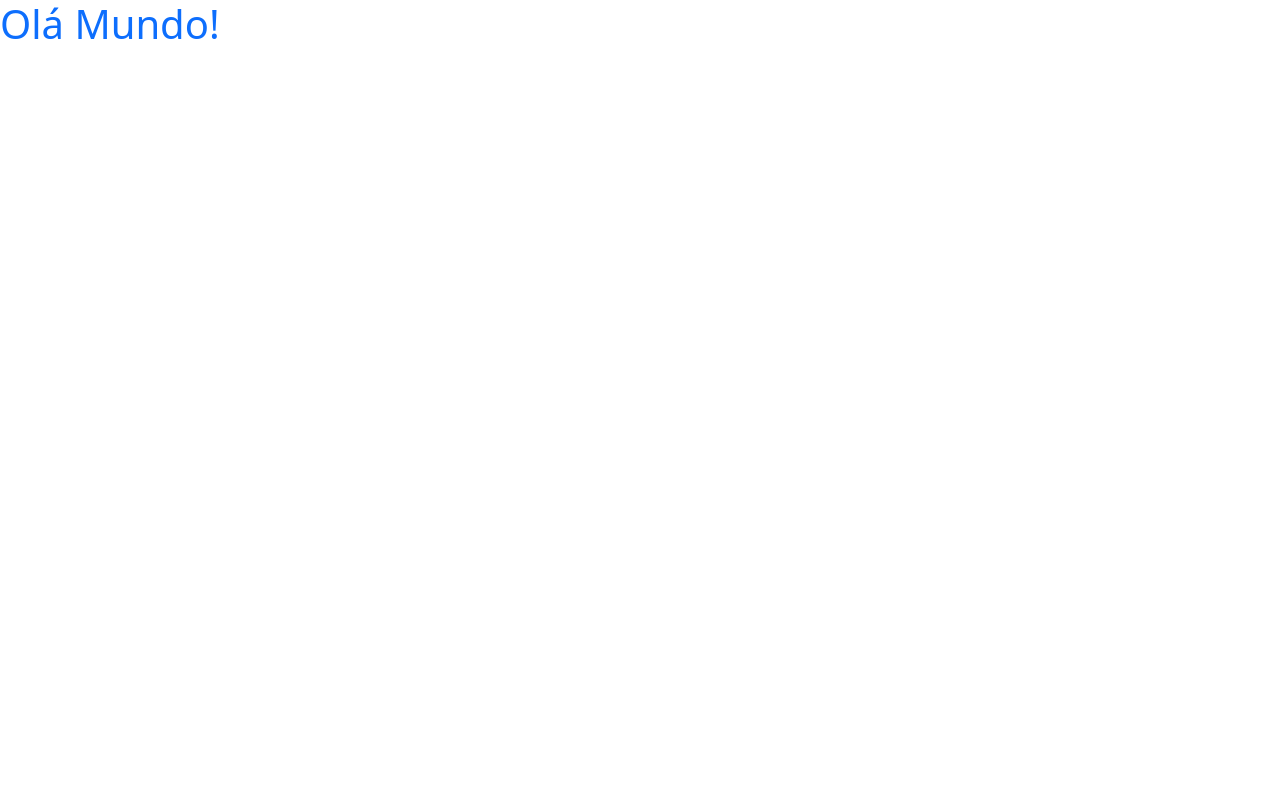
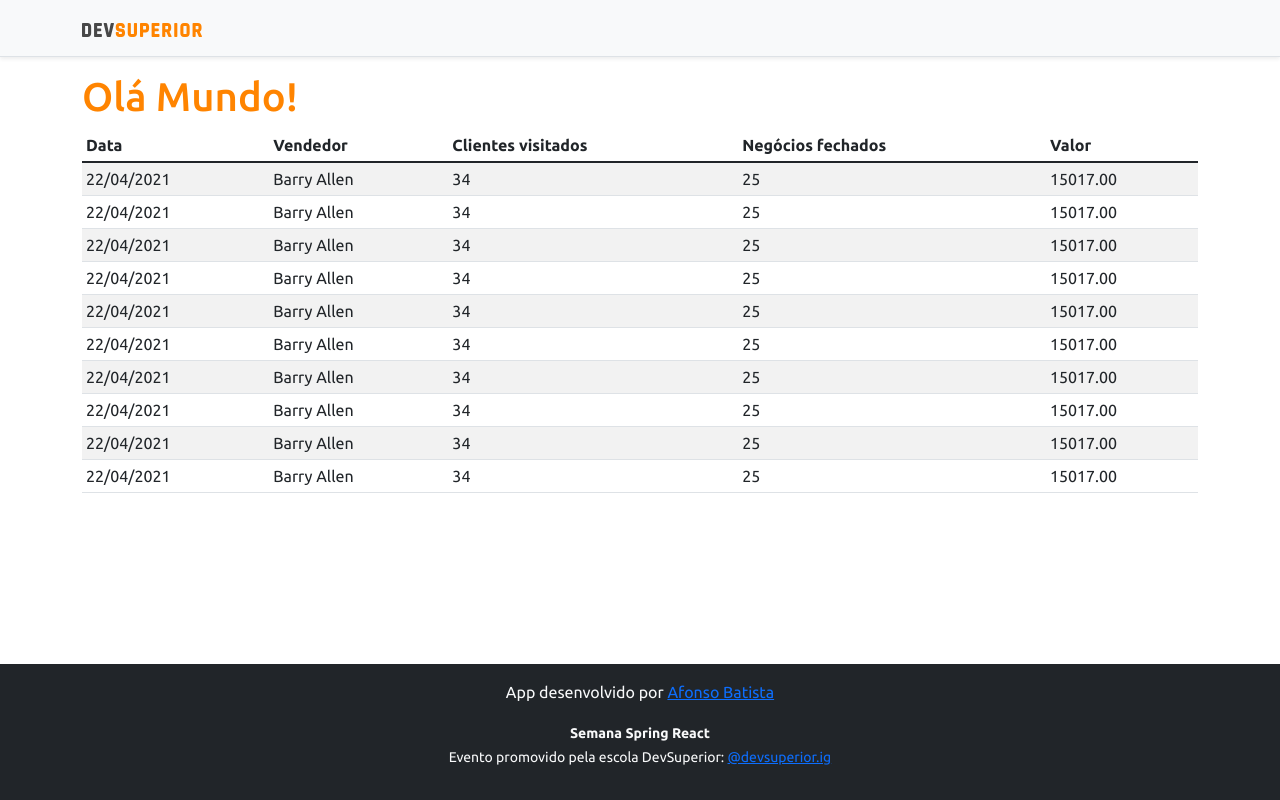
Before and after one commit to Allbeon/projeto-sds3, a React (Create React App) app in the folder frontend/: page / in a window 1280 px wide. Built offline with nearby package versions, Linux system fonts and the light colour scheme.

Commit message:
Basic static components

```diff
--- a/frontend/src/App.tsx
+++ b/frontend/src/App.tsx
@@ -1,8 +1,18 @@
+import DataTable from "components/DataTable";
+import Footer from "components/Footer";
+import NavBar from "components/NavBar";
+
 function App() {
   return (
-    <div>
-      <h1 className="text-primary">Olá Mundo!</h1>
-    </div>
+    <>
+      <NavBar />
+      <div className="container">
+        <h1 className="text-primary">Olá Mundo!</h1>
+
+        <DataTable />
+      </div>
+      <Footer />
+    </>
   );
 }
 
--- a/frontend/src/assets/css/styles.css
+++ b/frontend/src/assets/css/styles.css
@@ -0,0 +1,32 @@
+@import url('https://fonts.googleapis.com/css2?family=Ubuntu:wght@300;400;500;700&display=swap');
+:root {
+    --color-primary: #FF8400;
+}
+
+html, body {
+    height: 100%;
+    font-family: "Ubuntu", sans-serif;
+}
+
+#root {
+    display: flex;
+    flex-direction: column;
+    height: 100%;
+}
+
+.content {
+    flex: 1 0 auto;
+}
+
+.footer {
+    flex-shrink: 0;
+    text-align: center;
+}
+
+.bg-primary {
+    background-color: var(--color-primary) !important;
+}
+
+.text-primary {
+    color: var(--color-primary) !important;
+}
--- /dev/null
+++ b/frontend/src/components/DataTable/index.tsx
@@ -0,0 +1,83 @@
+const DataTable = () => {
+    return (
+        <div className="table-responsive">
+            <table className="table table-striped table-sm">
+                <thead>
+                    <tr>
+                        <th>Data</th>
+                        <th>Vendedor</th>
+                        <th>Clientes visitados</th>
+                        <th>Negócios fechados</th>
+                        <th>Valor</th>
+                    </tr>
+                </thead>
+                <tbody>
+                    <tr>
+                        <td>22/04/2021</td>
+                        <td>Barry Allen</td>
+                        <td>34</td>
+                        <td>25</td>
+                        <td>15017.00</td>
+                    </tr>
+                    <tr>
+                        <td>22/04/2021</td>
+                        <td>Barry Allen</td>
+                        <td>34</td>
+                        <td>25</td>
+                        <td>15017.00</td>
+                    </tr> <tr>
+                        <td>22/04/2021</td>
+                        <td>Barry Allen</td>
+                        <td>34</td>
+                        <td>25</td>
+                        <td>15017.00</td>
+                    </tr> <tr>
+                        <td>22/04/2021</td>
+                        <td>Barry Allen</td>
+                        <td>34</td>
+                        <td>25</td>
+                        <td>15017.00</td>
+                    </tr> <tr>
+                        <td>22/04/2021</td>
+                        <td>Barry Allen</td>
+                        <td>34</td>
+                        <td>25</td>
+                        <td>15017.00</td>
+                    </tr> <tr>
+                        <td>22/04/2021</td>
+                        <td>Barry Allen</td>
+                        <td>34</td>
+                        <td>25</td>
+                        <td>15017.00</td>
+                    </tr> <tr>
+                        <td>22/04/2021</td>
+                        <td>Barry Allen</td>
+                        <td>34</td>
+                        <td>25</td>
+                        <td>15017.00</td>
+                    </tr> <tr>
+                        <td>22/04/2021</td>
+                        <td>Barry Allen</td>
+                        <td>34</td>
+                        <td>25</td>
+                        <td>15017.00</td>
+                    </tr> <tr>
+                        <td>22/04/2021</td>
+                        <td>Barry Allen</td>
+                        <td>34</td>
+                        <td>25</td>
+                        <td>15017.00</td>
+                    </tr> <tr>
+                        <td>22/04/2021</td>
+                        <td>Barry Allen</td>
+                        <td>34</td>
+                        <td>25</td>
+                        <td>15017.00</td>
+                    </tr>
+                </tbody>
+            </table>
+        </div>
+    );
+}
+
+export default DataTable;
--- /dev/null
+++ b/frontend/src/components/Footer/index.tsx
@@ -0,0 +1,13 @@
+const Footer = () => {
+    return (
+        <footer className="footer mt-auto py-3 bg-dark">
+            <div className="container">
+                <p className="text-light">App desenvolvido por <a href="https://github.com/Allbeon" target="_blank" rel="noreferrer">Afonso Batista</a></p>
+                <p className="text-light"><small><strong>Semana Spring React</strong><br />
+                    Evento promovido pela escola DevSuperior: <a href="https://instagram.com/devsuperior.ig" target="_blank" rel="noreferrer">@devsuperior.ig</a></small></p>
+            </div>
+        </footer>
+    );
+}
+
+export default Footer;
--- /dev/null
+++ b/frontend/src/components/NavBar/index.tsx
@@ -0,0 +1,15 @@
+import ImgDsDark from 'assets/img/ds-dark.svg';
+
+const NavBar = () => {
+    return (
+        <div className="d-flex flex-column flex-md-row align-items-center p-3 px-md-4 mb-3 bg-light border-bottom shadow-sm">
+            <div className="container">
+                <nav className="my-2 my-md-0 mr-md-3">
+                    <img src={ImgDsDark} alt="DevSuperior" width="120" />
+                </nav>
+            </div>
+        </div>
+    );
+}
+
+export default NavBar;
```
Also changed, not shown: frontend/src/assets/img/ds-dark.svg (added).
